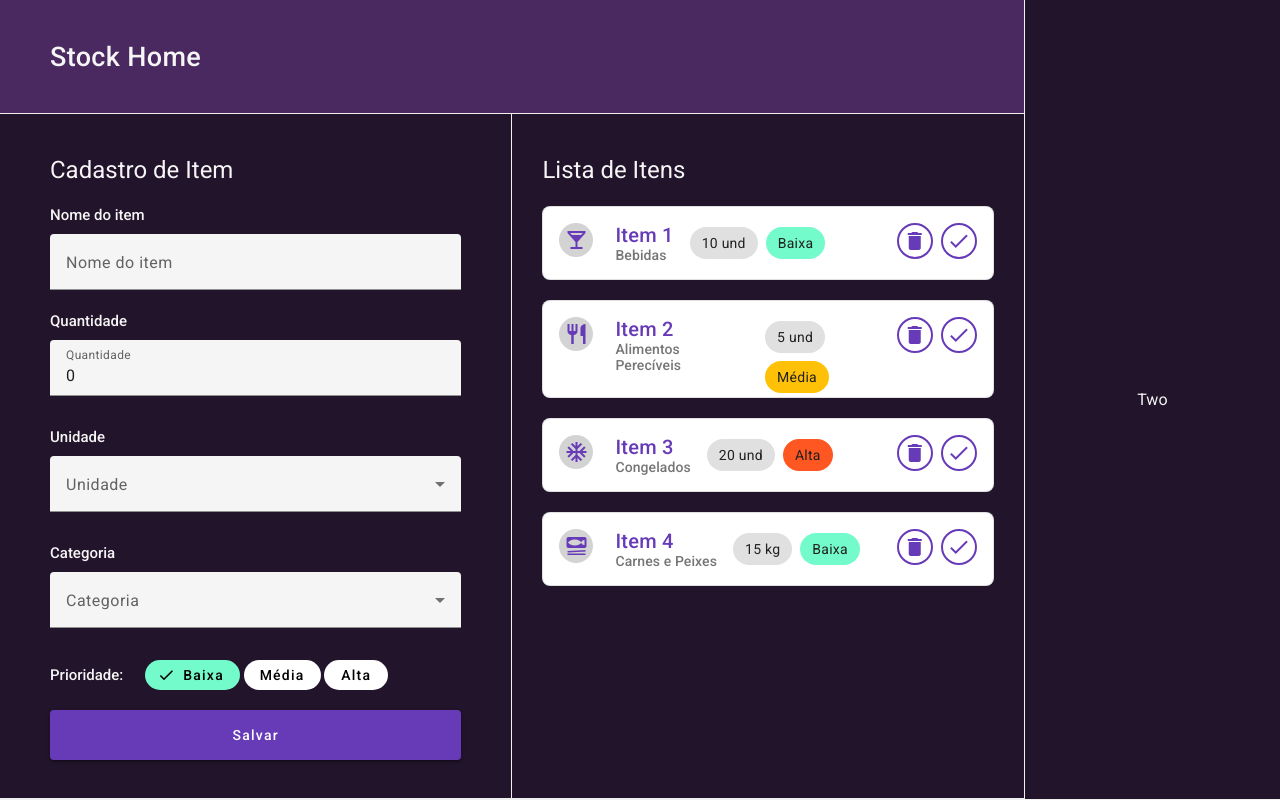
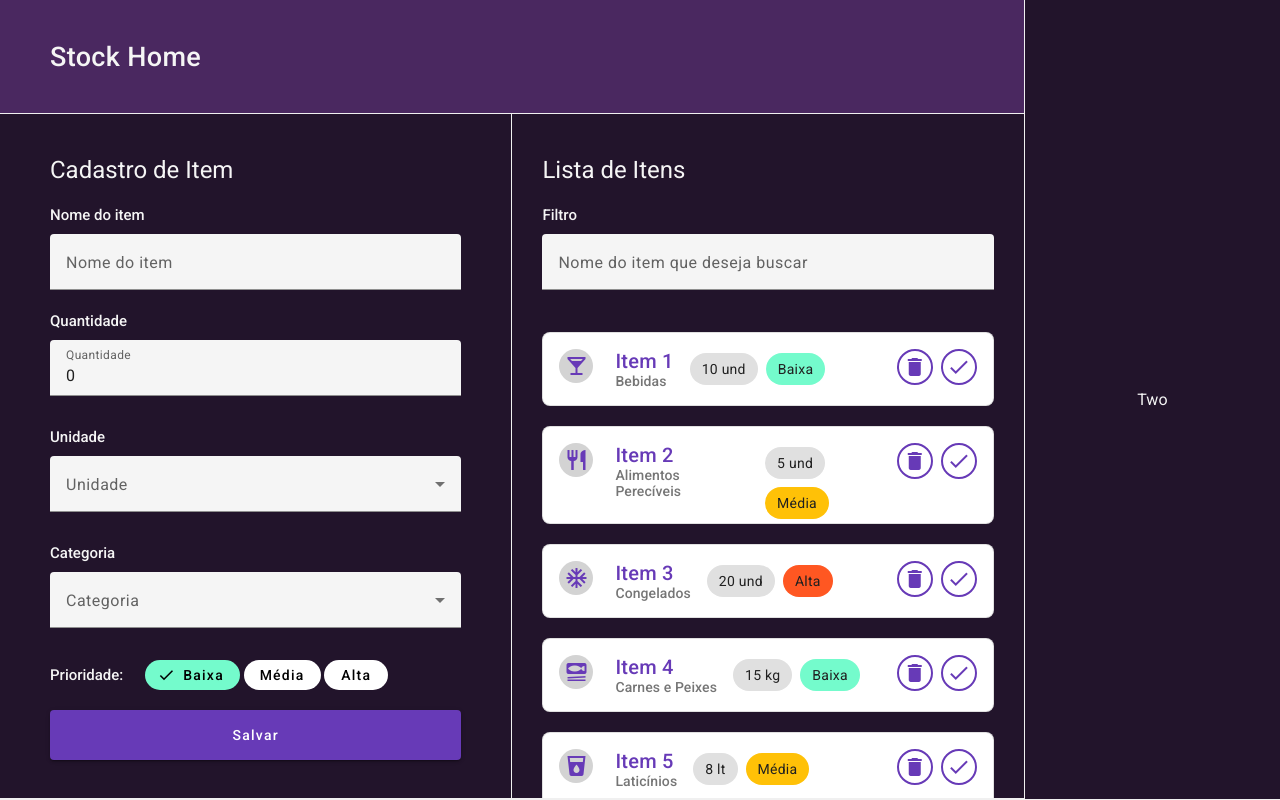
Before and after one commit to LuisFernandoBS/stock-home, an Angular app: page / in a window 1280 px wide. Built offline with nearby package versions, Linux system fonts and the light colour scheme.

Commit message:
Implantação do filtro na listagem de itens

```diff
--- a/src/app/components/campo-autocomplete/campo-autocomplete.component.ts
+++ b/src/app/components/campo-autocomplete/campo-autocomplete.component.ts
@@ -1,4 +1,4 @@
-import {Component, OnInit, input, Output, EventEmitter} from '@angular/core';
+import {Component, OnInit, input, Input, Output, EventEmitter} from '@angular/core';
 import {FormControl, FormsModule, ReactiveFormsModule} from '@angular/forms';
 import {Observable} from 'rxjs';
 import {map, startWith} from 'rxjs/operators';
@@ -25,10 +25,22 @@ import {MatFormFieldModule} from '@angular/material/form-field';
   ],
 })
 export class CampoAutocomplete implements OnInit {
+  private _opcoes: string[] = [];
   myControl = new FormControl('');
-  options: string[] = [];
   opcoesFiltradas: Observable<string[]> = new Observable<string[]>();
   valor = input<string>('');
+
+
+  @Input()
+  set opcoes(listaOpcoesAtualizada: string[]) {
+    this._opcoes = listaOpcoesAtualizada || [];
+    const valorAtual = this.myControl.value || '';
+    this.myControl.setValue(valorAtual);
+  }
+
+  get opcoes(): string[] {
+    return this._opcoes;
+  }
 
   @Output() valorChange = new EventEmitter<string>();
 
@@ -47,6 +59,6 @@ export class CampoAutocomplete implements OnInit {
   private filtrar(value: string): string[] {
     const filterValue = value.toLowerCase();
 
-    return this.options.filter(option => option.toLowerCase().includes(filterValue));
+    return this._opcoes.filter(option => option.toLowerCase().includes(filterValue));
   }
 }
--- a/src/app/components/home/home.component.ts
+++ b/src/app/components/home/home.component.ts
@@ -37,18 +37,25 @@ export class HomeComponent {
     { nome: 'Item 2', unidade: 'und', quantidade: 5, categoria: 'Alimentos Perecíveis', prioridade: 2, icone: 'restaurant',status: false },
     { nome: 'Item 3', unidade: 'und', quantidade: 20, categoria: 'Congelados', prioridade: 3, icone: 'ac_unit',status: false },
     { nome: 'Item 4', unidade: 'kg', quantidade: 15, categoria: 'Carnes e Peixes', prioridade: 1, icone: 'set_meal',status: false },
+    { nome: 'Item 5', unidade: 'lt', quantidade: 8, categoria: 'Laticínios', prioridade: 2, icone: 'local_drink',status: false },
+    { nome: 'Item 6', unidade: 'und', quantidade: 12, categoria: 'Higiene Pessoal', prioridade: 3, icone: 'soap',status: false },
+    { nome: 'Item 7', unidade: 'kg', quantidade: 25, categoria: 'Grãos e Cereais', prioridade: 1, icone: 'rice_bowl',status: false },
+    { nome: 'Item 8', unidade: 'und', quantidade: 30, categoria: 'Doces e Sobremesas', prioridade: 2, icone: 'cake',status: false },
+    { nome: 'Item 9', unidade: 'und', quantidade: 18, categoria: 'Produtos de Limpeza', prioridade: 3, icone: 'cleaning_services',status: false }
   ];
 
 
   salvarItem(item: Item): void {
     if (item === undefined) return;
-    this.listaItens.push(item);
+    this.listaItens = [...this.listaItens, item];
     this.reorganizarListaItens();
   }
 
   deletarItem(index: number|undefined) {
     if (index === undefined) return;
-    this.listaItens.splice(index, 1);
+    const novaLista = [...this.listaItens];
+    novaLista.splice(index, 1);
+    this.listaItens = novaLista;
   }
 
   alterarStatus(index: number|undefined): void {
--- a/src/app/components/lista-itens/lista-itens.component.css
+++ b/src/app/components/lista-itens/lista-itens.component.css
@@ -1,7 +1,46 @@
-:host{
+:host {
     width: 100%;
     height: 100%;
     padding-left: 30px;
     padding-right: 30px;
-    padding-top: 80px;
+    overflow: auto;
+    scrollbar-width: thin;
+    scrollbar-color: #996aca #58386e;
 }
+
+:host::-webkit-scrollbar {
+    width: 8px;
+}
+
+:host::-webkit-scrollbar-track {
+    background: #9e0cff;
+}
+
+:host::-webkit-scrollbar-thumb {
+    background-color: #996aca;
+    border-radius: 10px;
+}
+
+:host::-webkit-scrollbar-thumb:hover {
+    background-color: #996aca;
+}
+
+:host>div{
+    padding-bottom: 30px;
+}
+
+.titulo-lista{
+    padding-top: 40px;
+    margin-bottom: 20px;
+}
+
+mat-form-field{
+    width: 100%;
+}
+
+h4{
+    font-size: 15px;
+    font-weight: 500;
+    margin-bottom: 10px;
+    margin-top: 0px;
+}
--- a/src/app/components/lista-itens/lista-itens.component.html
+++ b/src/app/components/lista-itens/lista-itens.component.html
@@ -1,11 +1,19 @@
 <div>
-  <h1 *ngIf="listaItens().length" class="mat-h1">Lista de Itens</h1>
-  <app-card-item
-    *ngFor="let item of listaItens(); let i = index"
-    [item]="item"
-    [index]="i"
-  ></app-card-item>
-  <div *ngIf="!listaItens().length" class="d-flex justify-content-center mt-3">
+  <h1 *ngIf="listaItens.length" class="mat-h1 titulo-lista">Lista de Itens</h1>
+  <h4>Filtro</h4>
+  <mat-form-field class="campo-input">
+    <mat-label>Nome do item que deseja buscar</mat-label>
+    <input type="search" matInput [(ngModel)]="campoFiltroCards" />
+  </mat-form-field>
+
+  <ng-container *ngFor="let item of listaItensFiltrada; let i = index">
+    <app-card-item
+      *ngIf="item.filtrado"
+      [item]="item"
+      [index]="i"
+    ></app-card-item>
+  </ng-container>
+  <div *ngIf="!listaItens.length" class="d-flex justify-content-center mt-3">
     <h1 class="mat-h1">Nenhum item cadastrado!</h1>
   </div>
 </div>
--- a/src/app/components/lista-itens/lista-itens.component.ts
+++ b/src/app/components/lista-itens/lista-itens.component.ts
@@ -1,15 +1,47 @@
-import { Component, input } from '@angular/core';
+import { Component, Input } from '@angular/core';
 import { CommonModule } from '@angular/common';
+import {MatInputModule} from '@angular/material/input';
+import { FormsModule } from '@angular/forms';
 import { CardItemComponent } from '../card-item/card-item.component';
 import { Item } from '../../shared/interfaces/item.interface';
 
 @Component({
   selector: 'app-lista-itens',
   standalone: true,
-  imports: [CardItemComponent,CommonModule],
+  imports: [CardItemComponent, CommonModule, FormsModule, MatInputModule],
   templateUrl: './lista-itens.component.html',
   styleUrl: './lista-itens.component.css'
 })
 export class ListaItensComponent {
-  listaItens = input<Item[]>([]);
+  private _listaItens: Item[] = [];
+  listaItensFiltrada: Item[] = [];
+  private _campoFiltroCards = "";
+
+  get campoFiltroCards(): string {
+    return this._campoFiltroCards;
+  }
+
+  set campoFiltroCards(valor: string) {
+    this._campoFiltroCards = valor;
+    this.filtrarListaItens(valor);
+  }
+
+  @Input()
+  set listaItens(listaAtualizada: Item[]) {
+    this._listaItens = listaAtualizada.map(item => {
+      return { ...item, filtrado: true };
+    });
+    this.filtrarListaItens(this._campoFiltroCards);
+  }
+
+  get listaItens(): Item[] {
+    return this._listaItens;
+  }
+
+  private filtrarListaItens(valor: string): void {
+    this.listaItensFiltrada = this._listaItens.map(item => {
+      item.nome.toLowerCase().includes(valor.toLowerCase()) ? (item.filtrado = true) : (item.filtrado = false);
+      return item;
+    });
+  }
 }
--- a/src/app/shared/interfaces/item.interface.ts
+++ b/src/app/shared/interfaces/item.interface.ts
@@ -6,4 +6,5 @@ export interface Item {
     categoria: string;
     prioridade: number;
     status: boolean;
+    filtrado?: boolean;
 }
```
